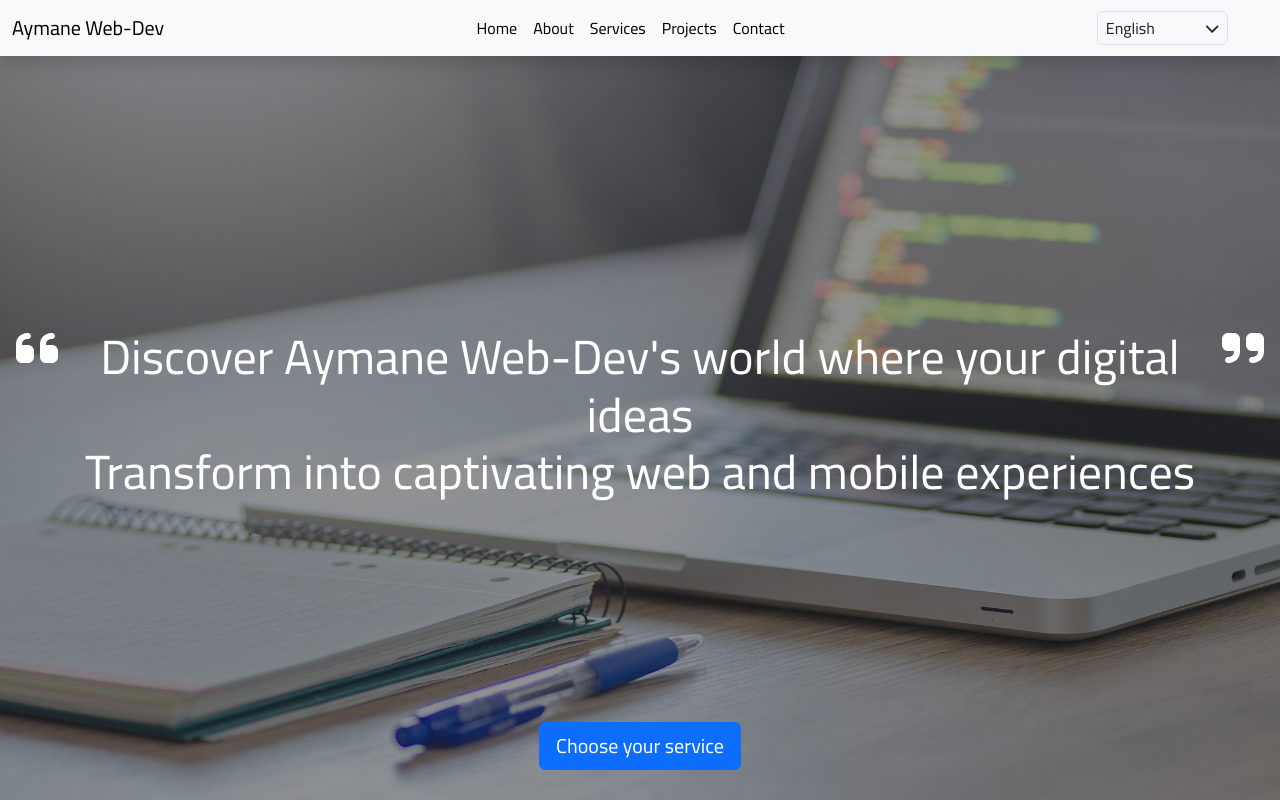
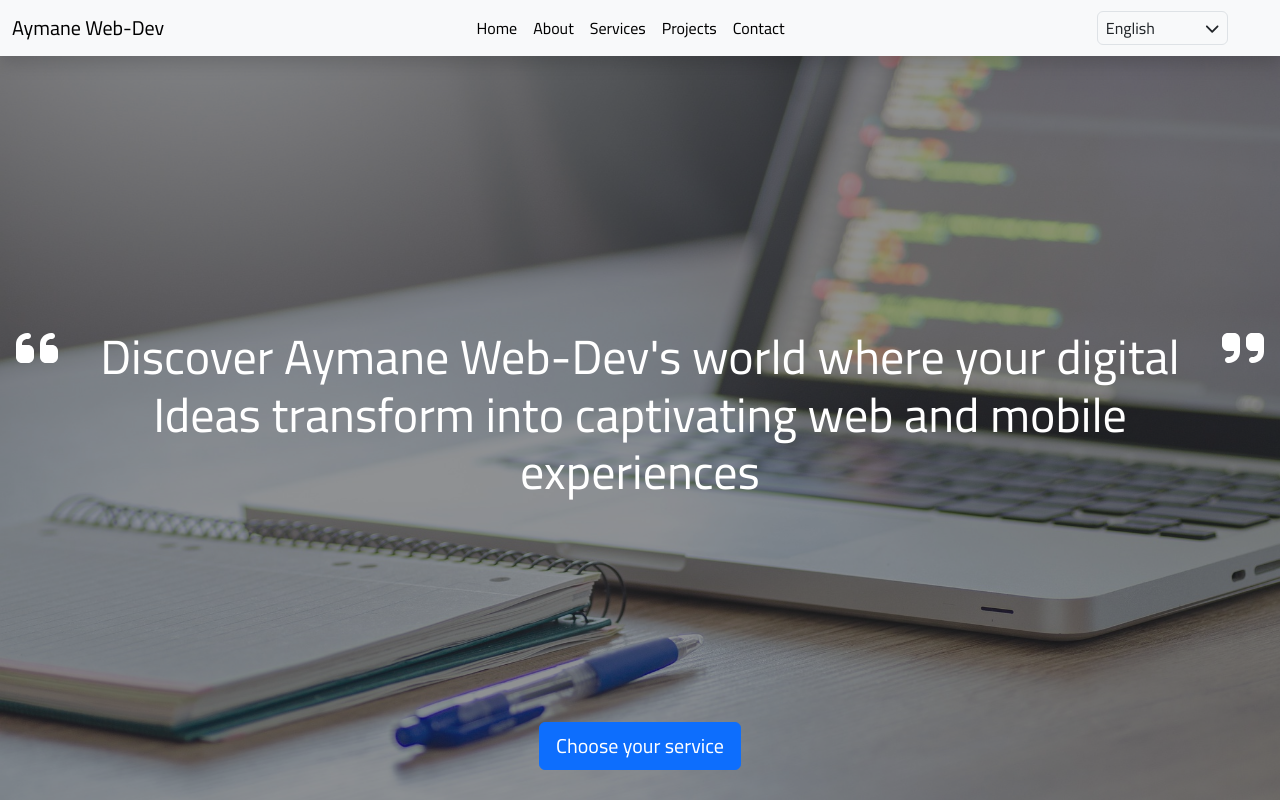
Before and after one commit to aymane244/new_protfolio, a React (Create React App) app: page / in a window 1280 px wide. Shown: the top 800 px of the page. Built offline with nearby package versions, Linux system fonts and the light colour scheme.

Commit message:
fixed small bug

```diff
--- a/src/assets/lang/English.js
+++ b/src/assets/lang/English.js
@@ -11,7 +11,7 @@ export const english = {
     projects : "Projects",
     contact_nav : "Contact",
     //banner
-    text_banner1 : "Discover Aymane Web-Dev's world where your digital ideas\n Transform into captivating web and mobile experiences",
+    text_banner1 : "Discover Aymane Web-Dev's world where your digital\n Ideas transform into captivating web and mobile experiences",
     text_banner2 : "Unlock your online potential with\n An expert web and mobile developer",
     text_banner3 : "Let's craft a stunning Web and mobile application\n That goes beyond just an online presence.",
     button_banner : "Choose your service",
```
